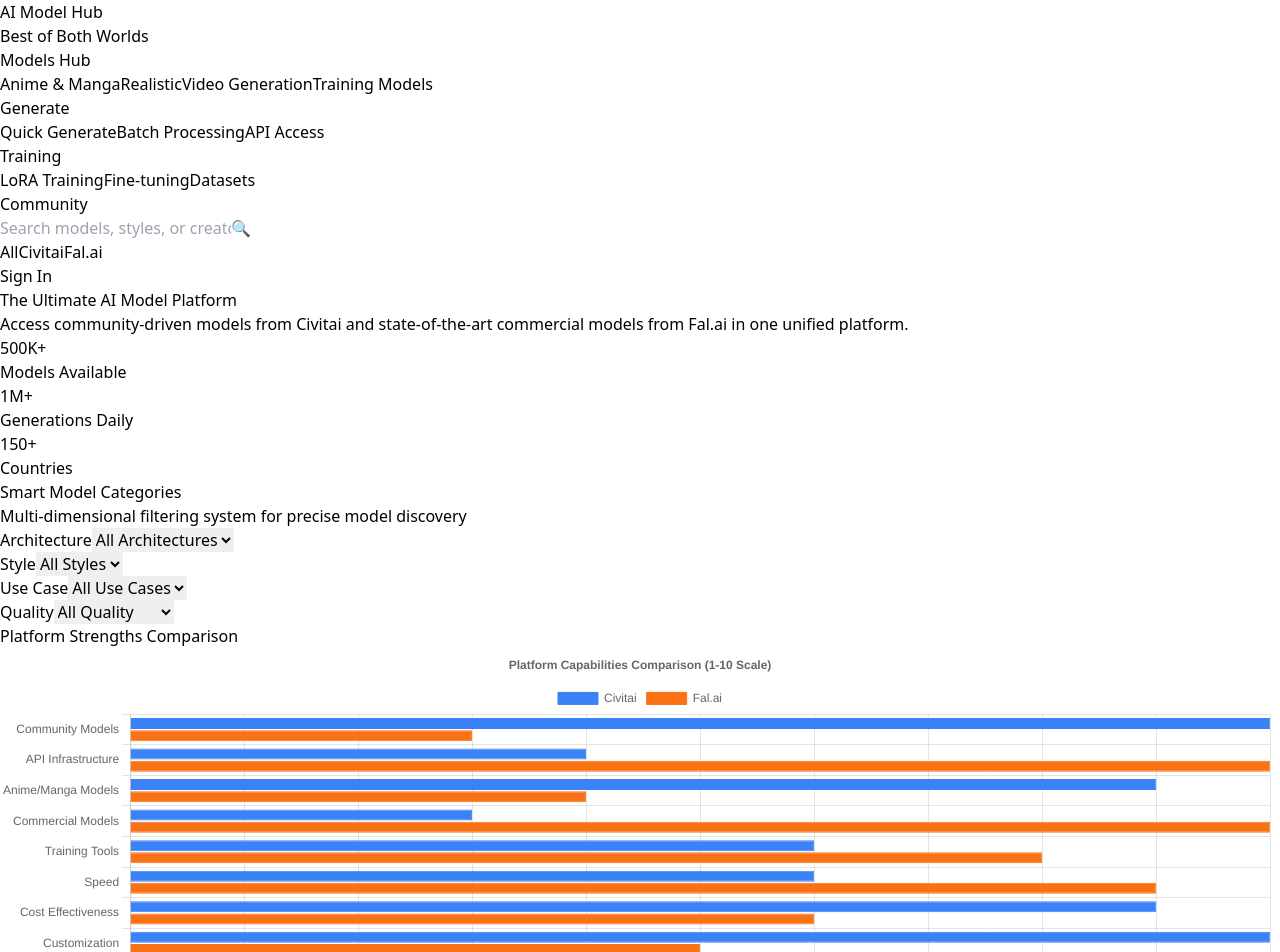
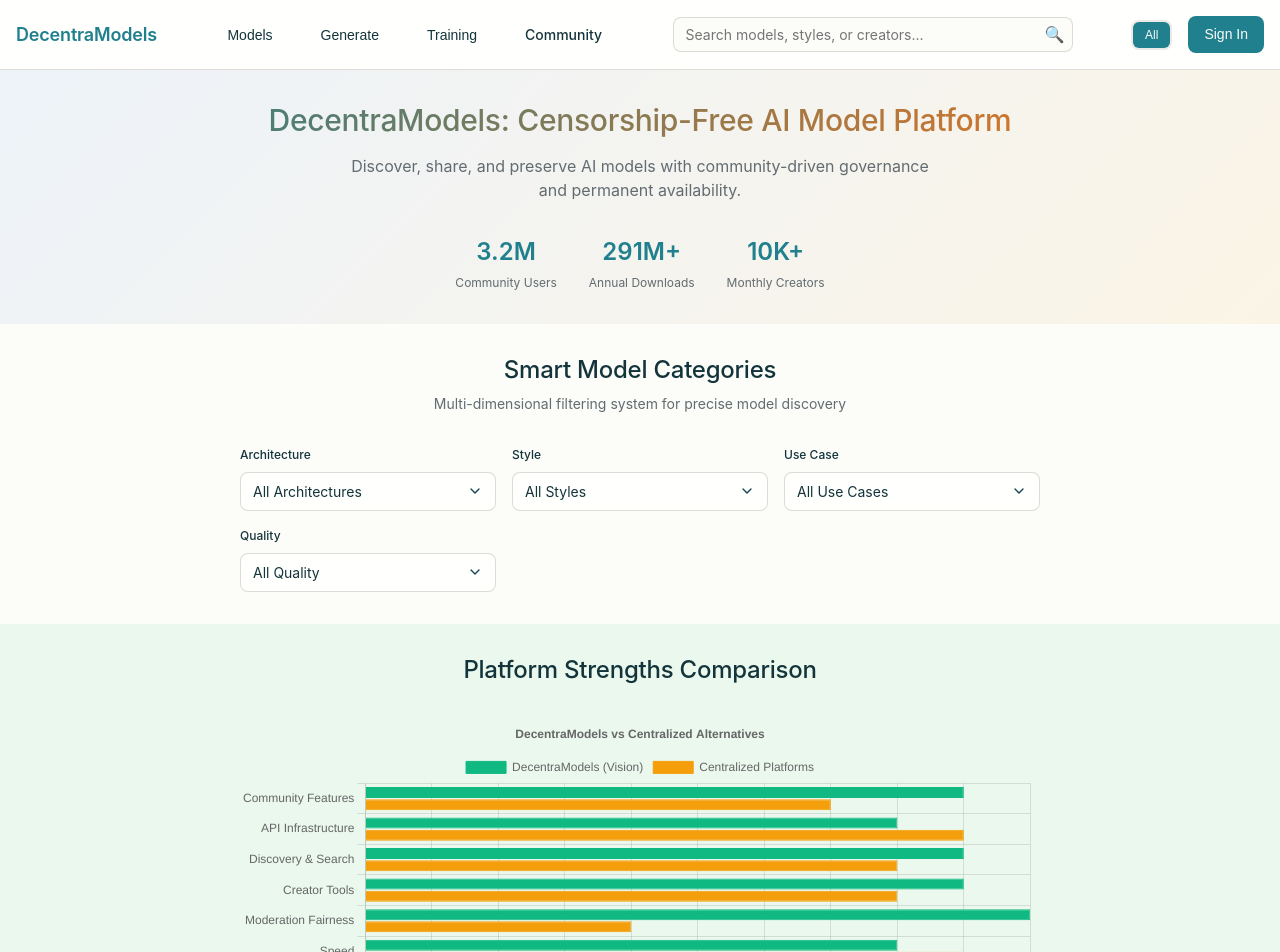
Before and after one commit to lopkiloinm/decentramodels, a React (Vite) app: page / in a window 1280 px wide. Shown: the top 952 px of the page. Built offline with nearby package versions, Linux system fonts and the light colour scheme; a web font is replaced by a local one.

Commit message:
website name change

```diff
--- a/index.html
+++ b/index.html
@@ -3,7 +3,7 @@
     <head>
         <meta charset="UTF-8" />
         <meta name="viewport" content="width=device-width, initial-scale=1.0" />
-        <title>AI Model Hub - Unified Platform</title>
+        <title>DecentraModels</title>
     </head>
     <body>
         <div id="root"></div>
--- a/src/components/Header.tsx
+++ b/src/components/Header.tsx
@@ -1,5 +1,5 @@
 import React from 'react';
-import type { FiltersState, PlatformSlug } from '../types';
+import type { PlatformSlug } from '../types';
 
 interface HeaderProps {
 	platform: PlatformSlug;
@@ -15,13 +15,12 @@
 			<div className="container">
 				<div className="header__content">
 					<div className="header__logo">
-						<h2>AI Model Hub</h2>
-						<span className="header__tagline">Best of Both Worlds</span>
+						<h2>DecentraModels</h2>
 					</div>
 
 					<nav className="header__nav">
 						<div className="nav__item dropdown">
-							<button className="nav__link" data-dropdown="models">Models Hub</button>
+							<button className="nav__link" data-dropdown="models">Models</button>
 							<div className="dropdown__content" id="models-dropdown">
 								<a href="#anime" className="dropdown__item">Anime & Manga</a>
 								<a href="#realistic" className="dropdown__item">Realistic</a>
@@ -71,20 +70,6 @@
 							>
 								All
 							</button>
-							<button
-								className={`platform-btn ${platform === 'civitai' ? 'platform-btn--active' : ''}`}
-								data-platform="civitai"
-								onClick={() => onPlatformChange('civitai')}
-							>
-								Civitai
-							</button>
-							<button
-								className={`platform-btn ${platform === 'fal' ? 'platform-btn--active' : ''}`}
-								data-platform="fal"
-								onClick={() => onPlatformChange('fal')}
-							>
-								Fal.ai
-							</button>
 						</div>
 						<button className="btn btn--primary">Sign In</button>
 					</div>
--- a/src/components/Hero.tsx
+++ b/src/components/Hero.tsx
@@ -5,22 +5,22 @@
 		<section className="hero">
 			<div className="container">
 				<div className="hero__content">
-					<h1>The Ultimate AI Model Platform</h1>
+					<h1>DecentraModels: Censorship-Free AI Model Platform</h1>
 					<p>
-						Access community-driven models from Civitai and state-of-the-art commercial models from Fal.ai in one unified platform.
+						Discover, share, and preserve AI models with community-driven governance and permanent availability.
 					</p>
 					<div className="hero__stats">
 						<div className="stat">
-							<div className="stat__number">500K+</div>
-							<div className="stat__label">Models Available</div>
+							<div className="stat__number">3.2M</div>
+							<div className="stat__label">Community Users</div>
 						</div>
 						<div className="stat">
-							<div className="stat__number">1M+</div>
-							<div className="stat__label">Generations Daily</div>
+							<div className="stat__number">291M+</div>
+							<div className="stat__label">Annual Downloads</div>
 						</div>
 						<div className="stat">
-							<div className="stat__number">150+</div>
-							<div className="stat__label">Countries</div>
+							<div className="stat__number">10K+</div>
+							<div className="stat__label">Monthly Creators</div>
 						</div>
 					</div>
 				</div>
--- a/src/components/PlatformComparison.tsx
+++ b/src/components/PlatformComparison.tsx
@@ -1,6 +1,36 @@
 import React from 'react';
 import { Bar } from 'react-chartjs-2';
-import { platformData } from '../data';
+
+const data = {
+	labels: [
+		'Community Features',
+		'API Infrastructure',
+		'Discovery & Search',
+		'Creator Tools',
+		'Moderation Fairness',
+		'Speed',
+		'Cost Efficiency',
+		'Customization',
+		'Reliability',
+		'Model Variety',
+	],
+	datasets: [
+		{
+			label: 'DecentraModels (Vision)',
+			data: [9, 8, 9, 9, 10, 8, 9, 9, 9, 9],
+			backgroundColor: '#10B981',
+			borderColor: '#10B981',
+			borderWidth: 1,
+		},
+		{
+			label: 'Centralized Platforms',
+			data: [7, 9, 8, 8, 4, 9, 7, 7, 8, 8],
+			backgroundColor: '#F59E0B',
+			borderColor: '#F59E0B',
+			borderWidth: 1,
+		},
+	],
+};
 
 export const PlatformComparison: React.FC = () => {
 	return (
@@ -10,7 +40,7 @@
 				<div className="comparison-chart">
 					<div className="chart-container" style={{ position: 'relative', height: 400 }}>
 						<Bar
-							data={platformData}
+							data={data}
 							options={{
 								responsive: true,
 								maintainAspectRatio: false,
@@ -18,7 +48,7 @@
 								plugins: {
 									title: {
 										display: true,
-										text: 'Platform Capabilities Comparison (1-10 Scale)',
+										text: 'DecentraModels vs Centralized Alternatives',
 									},
 								},
 								scales: {
--- a/src/data.ts
+++ b/src/data.ts
@@ -3,7 +3,7 @@
 export const modelsData: ModelInfo[] = [
 	{
 		name: 'Pony Diffusion V6 XL',
-		platform: 'Civitai',
+		platform: 'Community',
 		category: 'Anime/Anthro',
 		base: 'SDXL',
 		downloads: '250.9M',
@@ -17,7 +17,7 @@
 	},
 	{
 		name: 'Illustrious XL v1.1',
-		platform: 'Civitai',
+		platform: 'Community',
 		category: 'Anime',
 		base: 'SDXL',
 		downloads: '82K',
@@ -31,7 +31,7 @@
 	},
 	{
 		name: 'NoobAI-XL V-Pred',
-		platform: 'Civitai',
+		platform: 'Community',
 		category: 'Anime',
 		base: 'SDXL Custom',
 		downloads: '3.3M',
@@ -45,7 +45,7 @@
 	},
 	{
 		name: 'Imagen4 Preview',
-		platform: 'Fal.ai',
+		platform: 'Hosted',
 		category: 'Commercial',
 		base: 'Proprietary',
 		api_cost: '$0.05/image',
@@ -59,7 +59,7 @@
 	},
 	{
 		name: 'FLUX.1 Kontext Pro',
-		platform: 'Fal.ai',
+		platform: 'Hosted',
 		category: 'Professional',
 		base: 'FLUX',
 		api_cost: '$0.03/image',
@@ -73,7 +73,7 @@
 	},
 	{
 		name: 'Veo 3',
-		platform: 'Fal.ai',
+		platform: 'Hosted',
 		category: 'Video',
 		base: 'Proprietary',
 		api_cost: '$0.50/video',
@@ -87,7 +87,7 @@
 	},
 	{
 		name: 'Realistic Vision V6.0',
-		platform: 'Civitai',
+		platform: 'Community',
 		category: 'Realistic',
 		base: 'SDXL',
 		downloads: '45.2M',
@@ -101,7 +101,7 @@
 	},
 	{
 		name: 'FLUX.1 Dev',
-		platform: 'Fal.ai',
+		platform: 'Hosted',
 		category: 'Open Source',
 		base: 'FLUX',
 		api_cost: '$0.02/image',
@@ -115,33 +115,4 @@
 	},
 ];
 
-export const platformData = {
-	labels: [
-		'Community Models',
-		'API Infrastructure',
-		'Anime/Manga Models',
-		'Commercial Models',
-		'Training Tools',
-		'Speed',
-		'Cost Effectiveness',
-		'Customization',
-		'Reliability',
-		'Model Variety',
-	],
-	datasets: [
-		{
-			label: 'Civitai',
-			data: [10, 4, 9, 3, 6, 6, 9, 10, 7, 9],
-			backgroundColor: '#3B82F6',
-			borderColor: '#3B82F6',
-			borderWidth: 1,
-		},
-		{
-			label: 'Fal.ai',
-			data: [3, 10, 4, 10, 8, 9, 6, 5, 9, 7],
-			backgroundColor: '#F97316',
-			borderColor: '#F97316',
-			borderWidth: 1,
-		},
-	],
-};
+export const platformData = undefined;
--- a/src/index.css
+++ b/src/index.css
@@ -1,6 +1,5 @@
+@import '../style.css';
+
 @tailwind base;
 @tailwind components;
 @tailwind utilities;
-
-/* Import existing CSS to preserve the design system and classes */
-@import '../style.css';
--- a/tailwind.config.ts
+++ b/tailwind.config.ts
@@ -6,5 +6,8 @@
 		extend: {},
 	},
 	darkMode: 'media',
+	corePlugins: {
+		preflight: false,
+	},
 	plugins: [],
 } satisfies Config;
```
Also changed, not shown: 1 other file (tests, documents, lock files or other folders).
